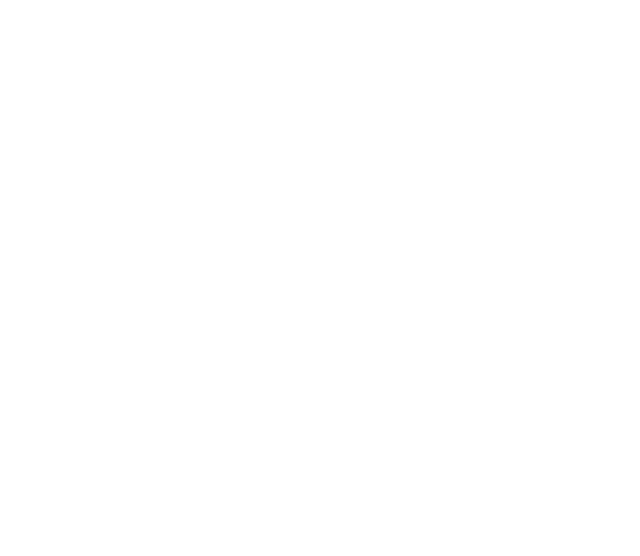
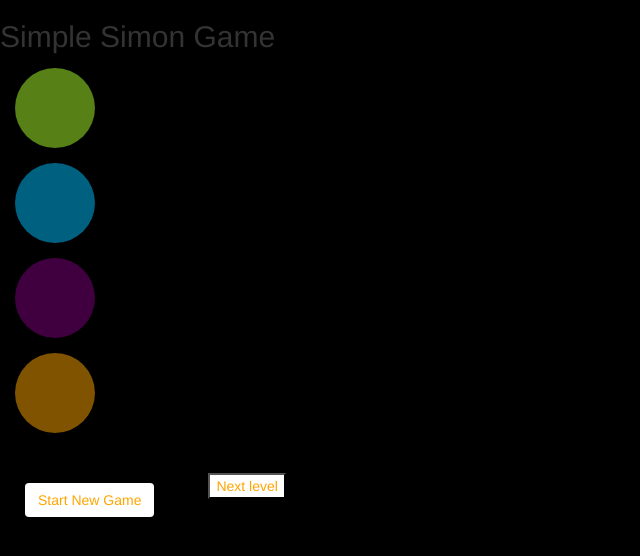
Before and after one commit to carastoker/simple-simon, a plain HTML site: page index.html in a window 1280 px wide. Shown: the whole page, without its empty margins (0-640 px from the left). Drawn offline with nearby package versions, Linux system fonts and the light colour scheme.

Commit message:
day 1 simple simon

```diff
--- /dev/null
+++ b/css/simple-simon.css
@@ -0,0 +1,39 @@
+body {
+    background-color: black;
+    height: 2880;
+    width: 1800;
+}
+
+/*div#gameContainer {*/
+    /*align: center;*/
+/*}*/
+
+div.shapes {
+    width: 80px;
+    height: 80px;
+    margin: 15px;
+    border-radius: 400px;
+    opacity: .5;
+}
+
+div#green.shapes {
+   background-color: greenyellow;
+}
+
+div#blue.shapes {
+    background-color: deepskyblue;
+}
+
+div#purple.shapes {
+    background-color: purple;
+}
+
+div#orange.shapes {
+    background-color: orange;
+}
+
+button {
+    margin: 25px;
+    background-color: white;
+    color: orange;
+}
--- a/index.html
+++ b/index.html
@@ -3,8 +3,28 @@
 <head>
     <meta charset="UTF-8">
     <title>simple simon</title>
+    <link rel="stylesheet" href="https://maxcdn.bootstrapcdn.com/bootstrap/3.3.7/css/bootstrap.min.css" integrity="sha384-BVYiiSIFeK1dGmJRAkycuHAHRg32OmUcww7on3RYdg4Va+PmSTsz/K68vbdEjh4u" crossorigin="anonymous">
+    <link rel="stylesheet" href="css/simple-simon.css">
 </head>
+
 <body>
+
+<div id="gameContainer">
+
+    <h2>Simple Simon Game</h2>
+
+    <div id="green" class="shapes"></div>
+    <div id="blue" class="shapes"></div>
+    <div id="purple" class="shapes"></div>
+    <div id="orange" class="shapes"></div>
+
+    <button type="button" class="btn btn-outline">Start New Game</button>
+    <button>Next level</button>
+</div>
+
+<script src="https://ajax.googleapis.com/ajax/libs/jquery/2.1.3/jquery.min.js"></script>
+<script src="https://maxcdn.bootstrapcdn.com/bootstrap/3.3.7/js/bootstrap.min.js" integrity="sha384-Tc5IQib027qvyjSMfHjOMaLkfuWVxZxUPnCJA7l2mCWNIpG9mGCD8wGNIcPD7Txa" crossorigin="anonymous"></script>
+<script src="js/simple-simon.js"></script>
 
 </body>
 </html>
--- /dev/null
+++ b/js/simple-simon.js
@@ -0,0 +1,37 @@
+/**
+ * Created by cstoker on 5/1/17.
+ */
+
+(function() {
+
+    "use strict";
+
+
+    var shapes = ['#green', '#blue', '#purple', '#orange'];
+    var levelArray = [];
+    var player = [];
+
+
+    var generateRandom = shapes[Math.floor(Math.random() * shapes.length)];
+
+
+    function blink(el) {
+        $(el).animate({
+            opacity: 1
+        }, 500).animate ({
+            opacity: .5
+        }, 800);
+    }
+
+    blink(generateRandom);
+
+    $(".shapes").click(function(){
+        blink(this);
+        console.log(this);
+    });
+
+
+    $(".btn btn-outline").click(function(){
+    });
+
+})();
```
